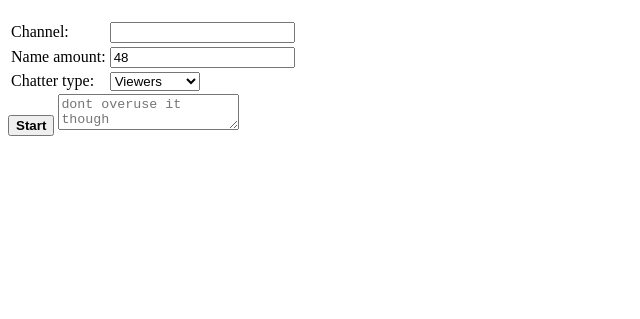
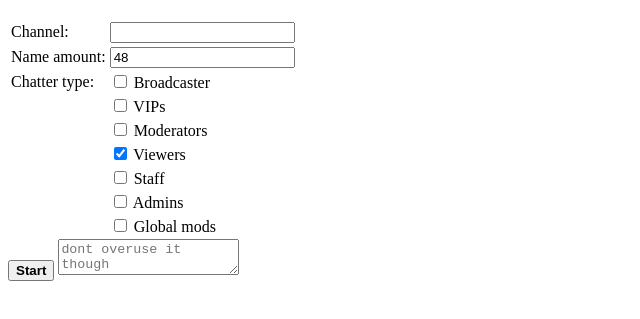
Before and after one commit to VJ-Duardo/TwitchMassPings, a plain HTML site: page index.html in a window 1280 px wide. Shown: the part 61-380 px from the top of the page, without its empty margins (0-640 px from the left). Drawn offline with Linux system fonts and the light colour scheme.

Commit message:
added more chatter type options

```diff
--- a/index.html
+++ b/index.html
@@ -20,11 +20,31 @@
 			</tr>
 			<tr>
 				<td>Chatter type: </td>
-        <td><select id="chatterType">
-				  <option value="viewers">Viewers</option>
-				  <option value="moderators">Moderators</option>
-				  <option value="vips">VIPs</option>
-			  </select></td>
+				<td><input type="checkbox" class="chatterType" value="broadcaster"> Broadcaster </td>
+			</tr>
+			<tr>
+				<td></td>
+				<td><input type="checkbox" class="chatterType" value="vips"> VIPs </td>
+			</tr>
+			<tr>
+				<td></td>
+				<td><input type="checkbox" class="chatterType" value="moderators"> Moderators </td>
+			</tr>
+			<tr>
+				<td></td>
+				<td><input type="checkbox" class="chatterType" value="viewers" checked> Viewers </td>
+			</tr>
+			<tr>
+				<td></td>
+				<td><input type="checkbox" class="chatterType" value="staff"> Staff </td>
+			</tr>
+			<tr>
+				<td></td>
+				<td><input type="checkbox" class="chatterType" value="admins"> Admins </td>
+			</tr>
+			<tr>
+				<td></td>
+				<td><input type="checkbox" class="chatterType" value="global_mods"> Global mods </td>
 			</tr>
 		</table>
 
--- a/index.js
+++ b/index.js
@@ -1,6 +1,6 @@
 var channelInput = document.getElementById('channel');
 var nameNumInput = document.getElementById('nameNum');
-var chatterTypeSelect = document.getElementById('chatterType');
+var chatterTypes = document.getElementsByClassName('chatterType');
 var outputArea = document.getElementById('output');
 
 var startButton = document.getElementById('startButton');
@@ -13,12 +13,17 @@ async function start(){
 	let chatterObj;
 
 	try{
-		let response = await fetch('https://cors-anywhere.herokuapp.com/https://tmi.twitch.tv/group/user/'+channelInput.value+'/chatters');
+		let response = await fetch('https://cors-anywhere.herokuapp.com/https://tmi.twitch.tv/group/user/'+channelInput.value.toLowerCase()+'/chatters');
 		chatterObj = await response.json();
 	} catch(e) {
 		outputArea.value = "Something went wrong";
 		return;
 	}
 
-	outputArea.value = chatterObj.chatters[chatterTypeSelect.value].sort(() => Math.random() - 0.5).slice(0, parseInt(nameNumInput.value)).join(' ');
+	let nameList = [];
+	for (let i=0; i<chatterTypes.length; i++){
+		if (chatterTypes[i].checked)
+			nameList = nameList.concat(chatterObj.chatters[chatterTypes[i].value]);
+	}
+	outputArea.value = nameList.sort(() => Math.random() - 0.5).slice(0, parseInt(nameNumInput.value)).join(' ');
 }
```
Lines whose indentation alone changed are shown as unchanged.
